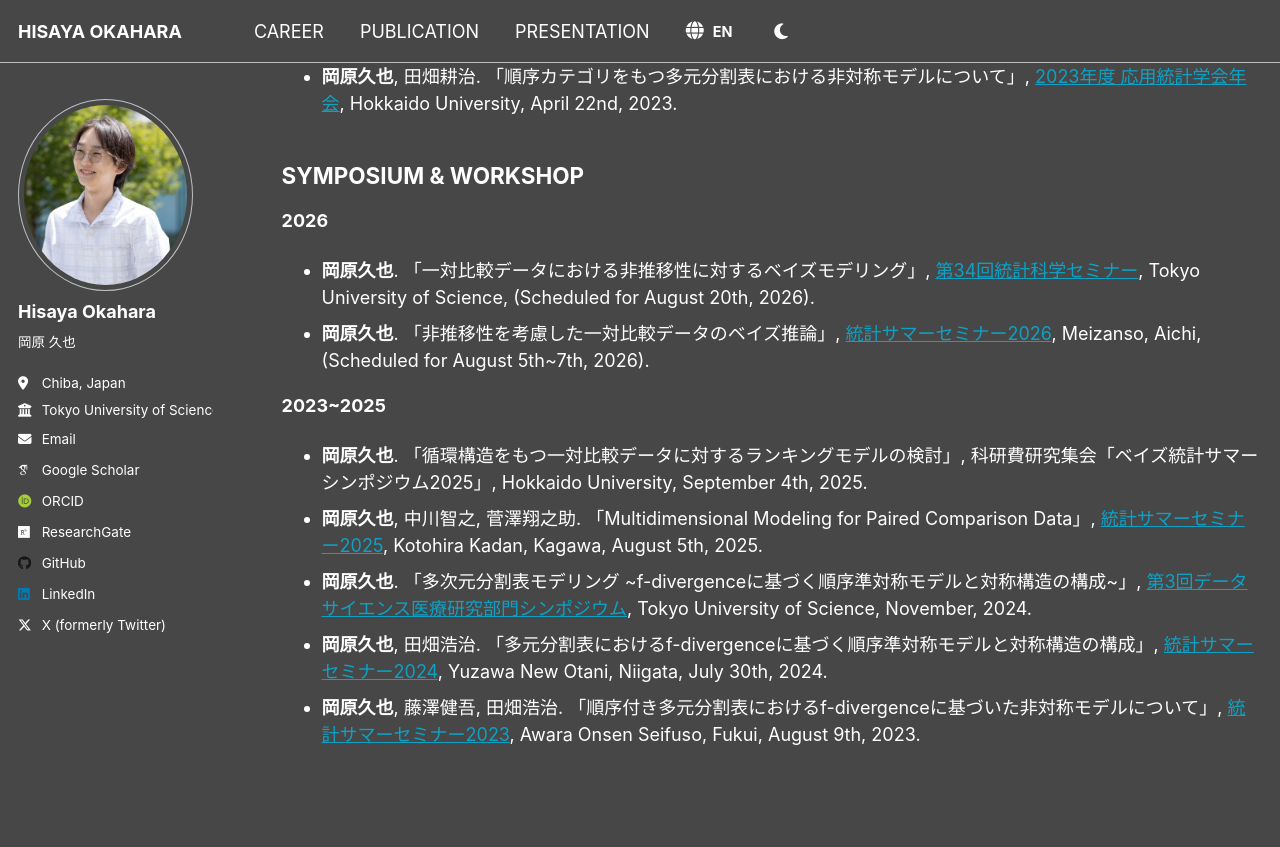
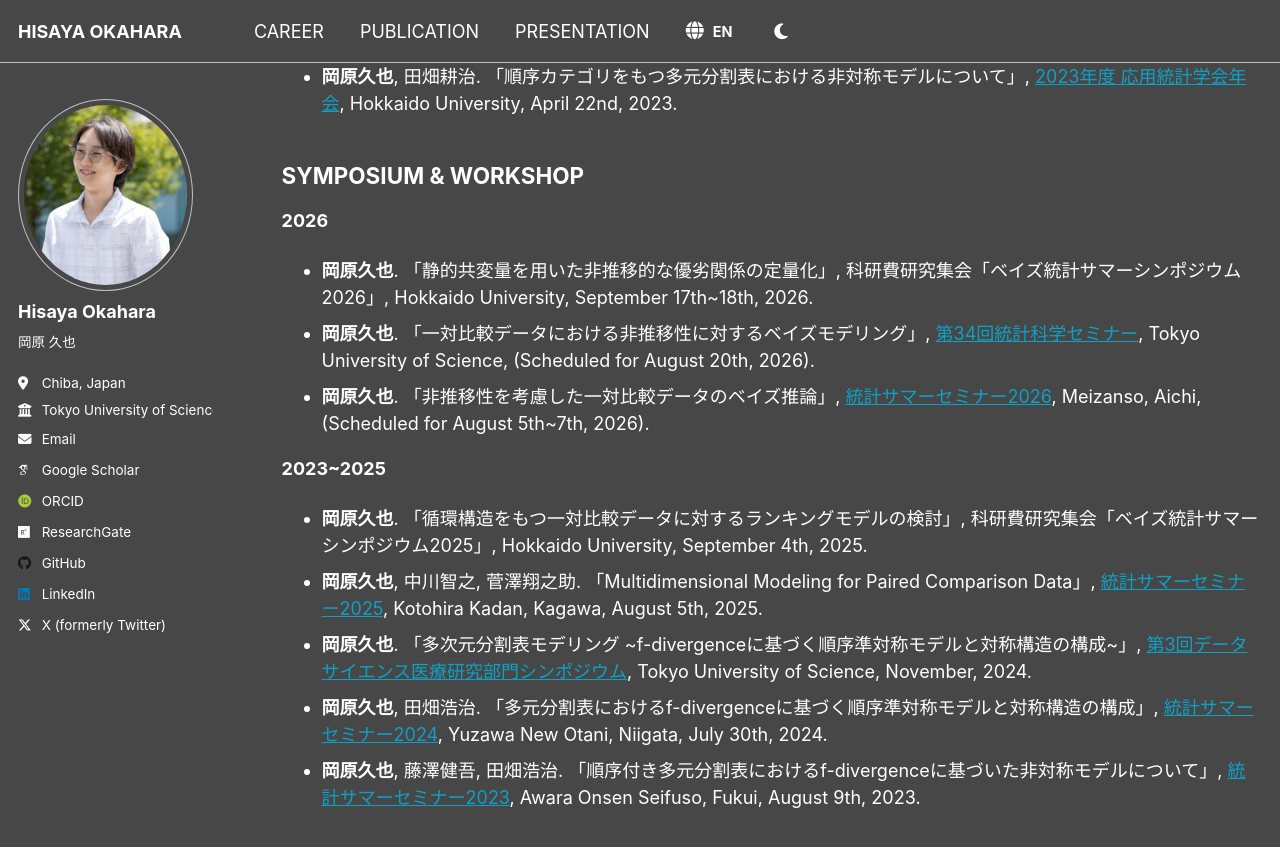
Before and after one commit to h-okahara/h-okahara.github.io, a Jekyll site: the page built from _pages/presentation.md, in a window 1280 px wide and 900 px high, scrolled down 1238 px. Shown: the top 847 px of the window. Built offline with Jekyll 4.4.1, drawn with Linux system fonts in a browser that asks for light colours; some web fonts are replaced.

Commit message:
Add presentation details for symposium and workshop

```diff
--- a/_pages/presentation.md
+++ b/_pages/presentation.md
@@ -34,6 +34,7 @@ author_profile: true
 
 ## <span data-i18n="presentation.header_symposium">SYMPOSIUM & WORKSHOP</span>
 **2026**
+- **岡原久也**. 「静的共変量を用いた非推移的な優劣関係の定量化」, 科研費研究集会「ベイズ統計サマーシンポジウム2026」, <span data-i18n="presentation.loc_hokkaido_u">Hokkaido University</span>, <span data-i18n="presentation.date_bayesseminar">September 17th~18th, 2026</span>.
 - **岡原久也**. 「一対比較データにおける非推移性に対するベイズモデリング」, [第34回統計科学セミナー](https://dept.tus.ac.jp/stat/2026/07/717/), <span data-i18n="presentation.loc_tus">Tokyo University of Science, </span> (<span data-i18n="presentation.date_tusseminar">Scheduled for August 20th, 2026</span>).
 - **岡原久也**. 「非推移性を考慮した一対比較データのベイズ推論」, [統計サマーセミナー2026](https://okuno.net/events/ysg2026/), <span data-i18n="presentation.loc_aichi_meizanso">Meizanso, Aichi</span>, (<span data-i18n="presentation.date_ss2026">Scheduled for August 5th~7th, 2026</span>).
 
```
